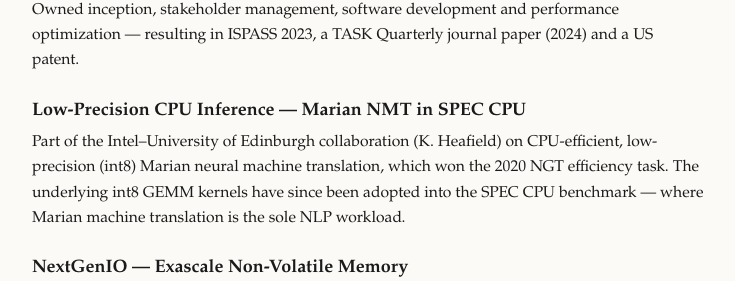
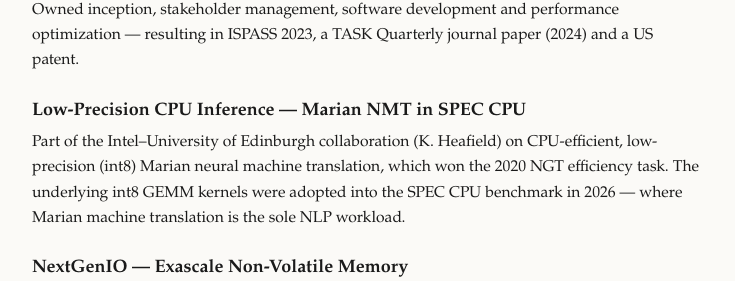
Before and after one commit to efarsarakis/farsarakis-cv, a plain HTML site: page index.html in a window 1280 px wide. Shown: the part 2700-2981 px from the top of the page, without its empty margins (272-1007 px from the left). Drawn offline with Linux system fonts and the light colour scheme.

Commit message:
Update site

```diff
--- a/index.html
+++ b/index.html
@@ -250,7 +250,7 @@
       <div class="org">Low-Precision CPU Inference — Marian NMT in SPEC CPU</div>
       <p>Part of the Intel–University of Edinburgh collaboration (K. Heafield) on CPU-efficient,
       low-precision (int8) Marian neural machine translation, which won the 2020 NGT efficiency task.
-      The underlying int8 GEMM kernels have since been adopted into the SPEC CPU benchmark — where
+      The underlying int8 GEMM kernels were adopted into the SPEC CPU benchmark in 2026 — where
       Marian machine translation is the sole NLP workload.</p>
     </div>
 
```
Also changed, not shown: 2 other files.
